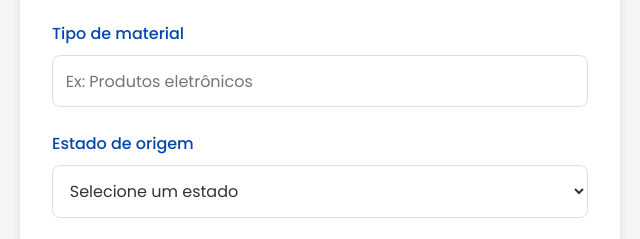
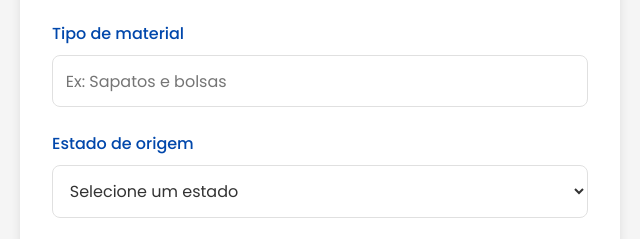
Before and after one commit to k3nn0b1/nobrelog, a plain HTML site: page index.html in a window 1280 px wide. Shown: the part 712-951 px from the top of the page, 320-960 px from the left. Drawn offline with Linux system fonts and the light colour scheme; no server answers.

Commit message:
change type of item

```diff
--- a/index.html
+++ b/index.html
@@ -89,7 +89,7 @@
                 type="text"
                 id="material"
                 name="material"
-                placeholder="Ex: Produtos eletrônicos"
+                placeholder="Ex: Sapatos e bolsas"
                 required
               />
             </div>
```
